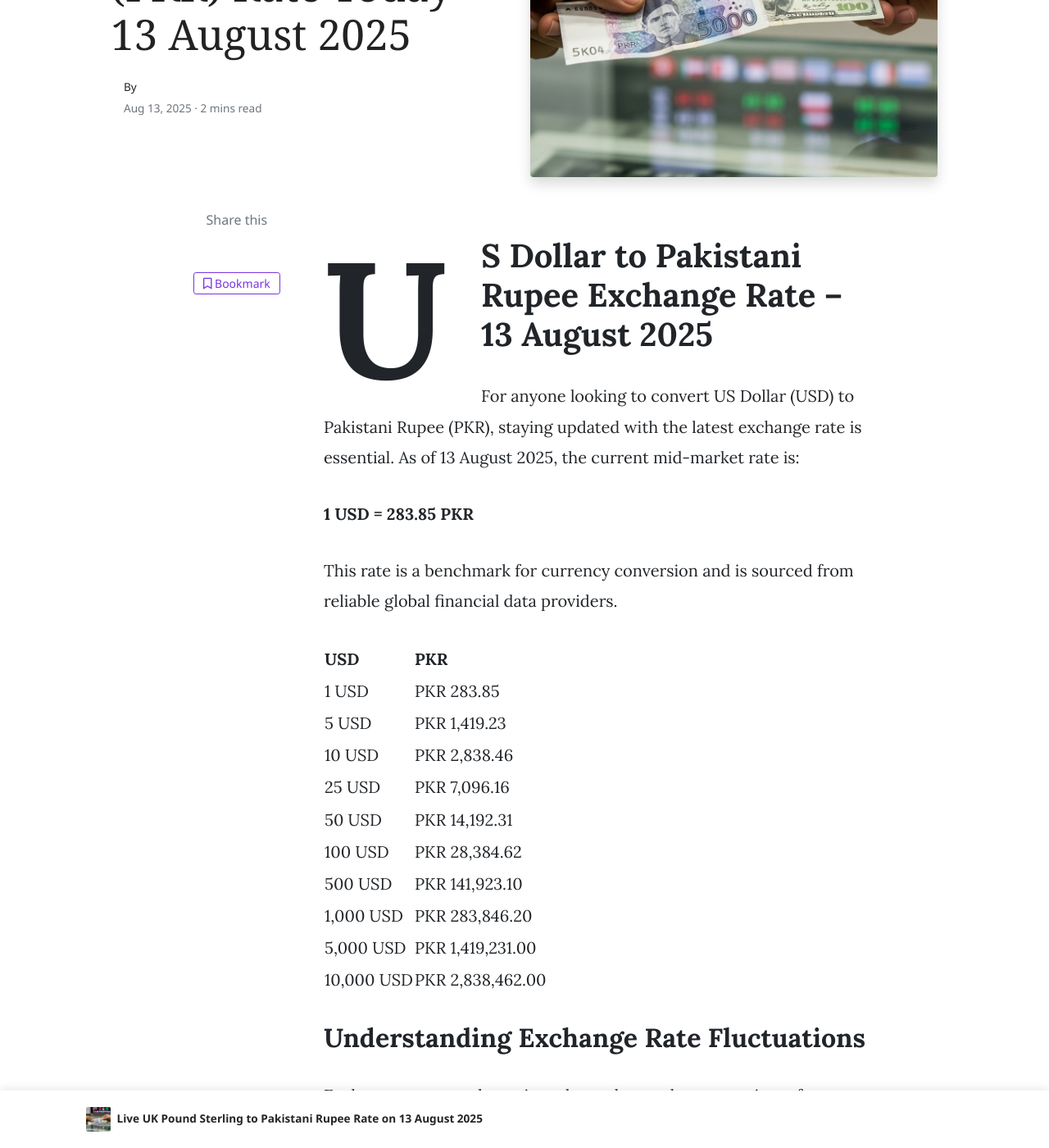
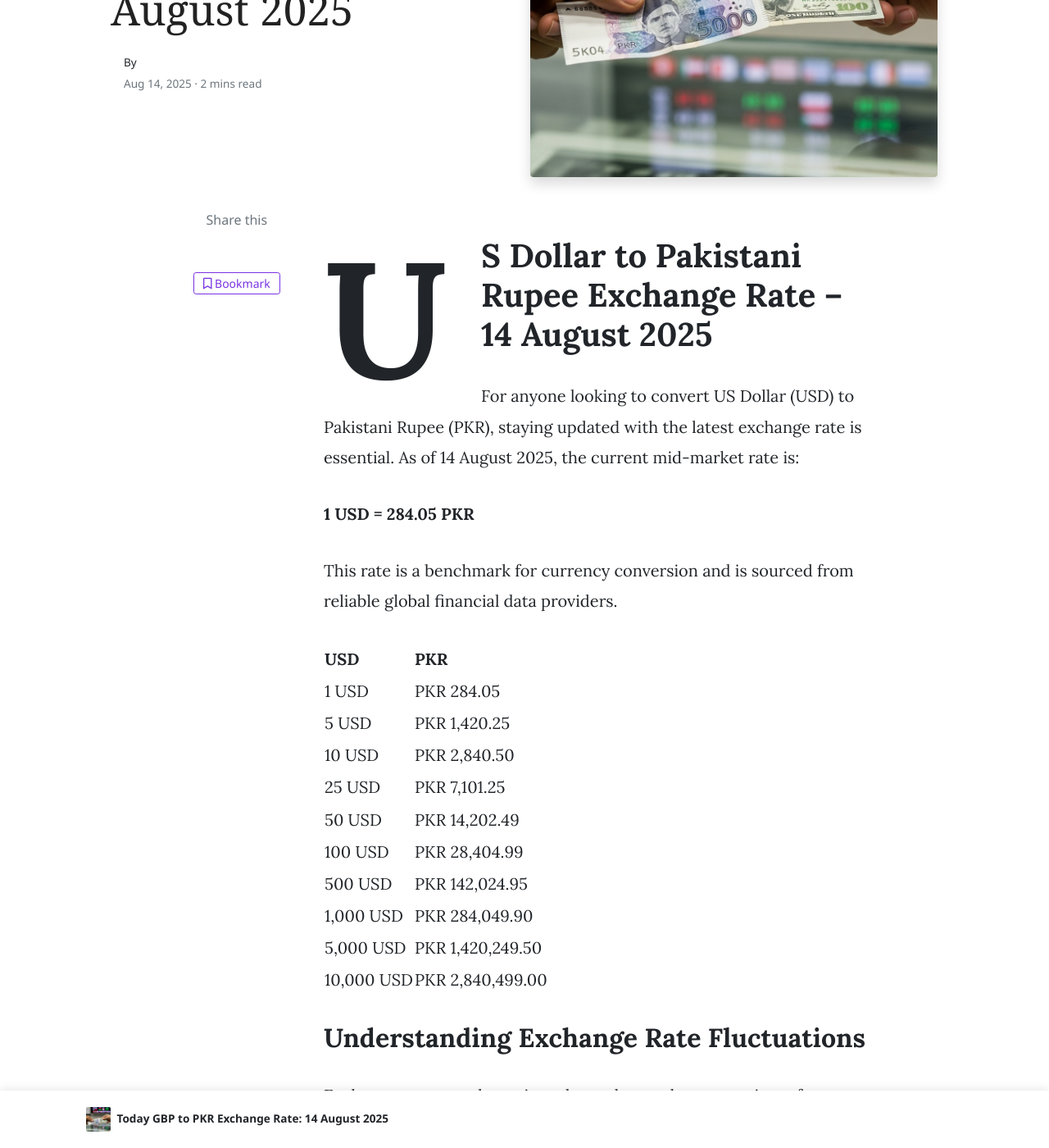
Before and after one commit to mlcom/mlcom.github.io, a Jekyll site: the page built from _posts/2025-08-14-today-us-dollar-to-pkr-exchange-rate-august-2025-prices-updated-usd-to-pkr.md, in a window 1280 px wide and 1400 px high, scrolled down 870 px. Shown: the whole window at 82% size. Built offline with Jekyll 4.4.1, drawn with Linux system fonts in a browser that asks for light colours; nearby versions of some CDN libraries; comment, search, counter and statistics services are not loaded; some of the changed text lies outside the part shown.

Commit message:
Automated: Update currency rates and generate daily posts

```diff
--- a/_posts/2025-08-13-today-uk-pound-sterling-to-pkr-exchange-rate-august-2025-prices-updated-gbp-to-pkr.md
+++ b/_posts/2025-08-14-today-uk-pound-sterling-to-pkr-exchange-rate-august-2025-prices-updated-gbp-to-pkr.md
@@ -1,32 +1,32 @@
 ---
 layout: post
-title:  'Live UK Pound Sterling to Pakistani Rupee Rate on 13 August 2025'
+title:  'Today GBP to PKR Exchange Rate: 14 August 2025'
 author: john
 categories: [ gbp-to-pkr ]
 image: assets/images/usd-to-pkr-rate-today.jpg
 tags: ['GBP to PKR', 'UK Pound to Pakistani Rupee', 'pound rate in pakistan', 'great britain pound to pkr', 'uk to pakistan money transfer']
 ---
 
-# UK Pound Sterling to Pakistani Rupee Exchange Rate – 13 August 2025
+# UK Pound Sterling to Pakistani Rupee Exchange Rate – 14 August 2025
 
-For anyone looking to convert UK Pound Sterling (GBP) to Pakistani Rupee (PKR), staying updated with the latest exchange rate is essential. As of 13 August 2025, the current mid-market rate is:
+For anyone looking to convert UK Pound Sterling (GBP) to Pakistani Rupee (PKR), staying updated with the latest exchange rate is essential. As of 14 August 2025, the current mid-market rate is:
 
-**1 GBP = 382.95 PKR**
+**1 GBP = 385.47 PKR**
 
 This rate is a benchmark for currency conversion and is sourced from reliable global financial data providers.
 
 | GBP | PKR |
 | --- | --- |
-| 1 GBP | PKR 382.95 |
-| 5 GBP | PKR 1,914.77 |
-| 10 GBP | PKR 3,829.55 |
-| 25 GBP | PKR 9,573.87 |
-| 50 GBP | PKR 19,147.75 |
-| 100 GBP | PKR 38,295.49 |
-| 500 GBP | PKR 191,477.47 |
-| 1,000 GBP | PKR 382,954.94 |
-| 5,000 GBP | PKR 1,914,774.69 |
-| 10,000 GBP | PKR 3,829,549.38 |
+| 1 GBP | PKR 385.47 |
+| 5 GBP | PKR 1,927.33 |
+| 10 GBP | PKR 3,854.66 |
+| 25 GBP | PKR 9,636.65 |
+| 50 GBP | PKR 19,273.30 |
+| 100 GBP | PKR 38,546.60 |
+| 500 GBP | PKR 192,733.00 |
+| 1,000 GBP | PKR 385,466.01 |
+| 5,000 GBP | PKR 1,927,330.03 |
+| 10,000 GBP | PKR 3,854,660.06 |
 
 
 ## Understanding Exchange Rate Fluctuations
--- a/_posts/2025-08-13-today-us-dollar-to-pkr-exchange-rate-august-2025-prices-updated-usd-to-pkr.md
+++ b/_posts/2025-08-14-today-us-dollar-to-pkr-exchange-rate-august-2025-prices-updated-usd-to-pkr.md
@@ -1,32 +1,32 @@
 ---
 layout: post
-title:  'US Dollar (USD) to Pakistani Rupee (PKR) Rate Today – 13 August 2025'
+title:  'Today USD to PKR Exchange Rate: 14 August 2025'
 author: jane
 categories: [ usd-to-pkr ]
 image: assets/images/usd-to-pkr-rate-today.jpg
 tags: ['USD to PKR', 'US Dollar to Pakistani Rupee', 'dollar rate in pakistan', 'today dollar rate open market', 'usa to pakistan dollar rate']
 ---
 
-# US Dollar to Pakistani Rupee Exchange Rate – 13 August 2025
+# US Dollar to Pakistani Rupee Exchange Rate – 14 August 2025
 
-For anyone looking to convert US Dollar (USD) to Pakistani Rupee (PKR), staying updated with the latest exchange rate is essential. As of 13 August 2025, the current mid-market rate is:
+For anyone looking to convert US Dollar (USD) to Pakistani Rupee (PKR), staying updated with the latest exchange rate is essential. As of 14 August 2025, the current mid-market rate is:
 
-**1 USD = 283.85 PKR**
+**1 USD = 284.05 PKR**
 
 This rate is a benchmark for currency conversion and is sourced from reliable global financial data providers.
 
 | USD | PKR |
 | --- | --- |
-| 1 USD | PKR 283.85 |
-| 5 USD | PKR 1,419.23 |
-| 10 USD | PKR 2,838.46 |
-| 25 USD | PKR 7,096.16 |
-| 50 USD | PKR 14,192.31 |
-| 100 USD | PKR 28,384.62 |
-| 500 USD | PKR 141,923.10 |
-| 1,000 USD | PKR 283,846.20 |
-| 5,000 USD | PKR 1,419,231.00 |
-| 10,000 USD | PKR 2,838,462.00 |
+| 1 USD | PKR 284.05 |
+| 5 USD | PKR 1,420.25 |
+| 10 USD | PKR 2,840.50 |
+| 25 USD | PKR 7,101.25 |
+| 50 USD | PKR 14,202.49 |
+| 100 USD | PKR 28,404.99 |
+| 500 USD | PKR 142,024.95 |
+| 1,000 USD | PKR 284,049.90 |
+| 5,000 USD | PKR 1,420,249.50 |
+| 10,000 USD | PKR 2,840,499.00 |
 
 
 ## Understanding Exchange Rate Fluctuations
@@ -45,7 +45,7 @@ The SBP manages the exchange rate to ensure stability. While Pakistan officially
 
 ### How much is 100 US Dollars in Pakistani Rupees today?
 
-At today's interbank exchange rate, 100 US Dollars is worth **283,846.20** Pakistani Rupees. Please note that remittance services and banks will offer their own rates for the transaction.
+At today's interbank exchange rate, 100 US Dollars is worth **284,049.90** Pakistani Rupees. Please note that remittance services and banks will offer their own rates for the transaction.
 
 
 
```
Also changed, not shown: other parts of _posts/2025-08-14-today-uk-pound-sterling-to-pkr-exchange-rate-august-2025-prices-updated-gbp-to-pkr.md (+1 -1 lines), _data/rates.yml (+141 -141 lines), _posts/2025-08-14-today-saudi-riyal-to-pkr-exchange-rate-august-2025-prices-updated-sar-to-pkr.md (renamed from _posts/2025-08-13-today-saudi-riyal-to-pkr-exchange-rate-august-2025-prices-updated-sar-to-pkr.md, +16 -16 lines), _posts/2025-08-14-today-uae-dirham-to-pkr-exchange-rate-august-2025-prices-updated-aed-to-pkr.md (renamed from _posts/2025-08-13-today-uae-dirham-to-pkr-exchange-rate-august-2025-prices-updated-aed-to-pkr.md, +15 -15 lines).
